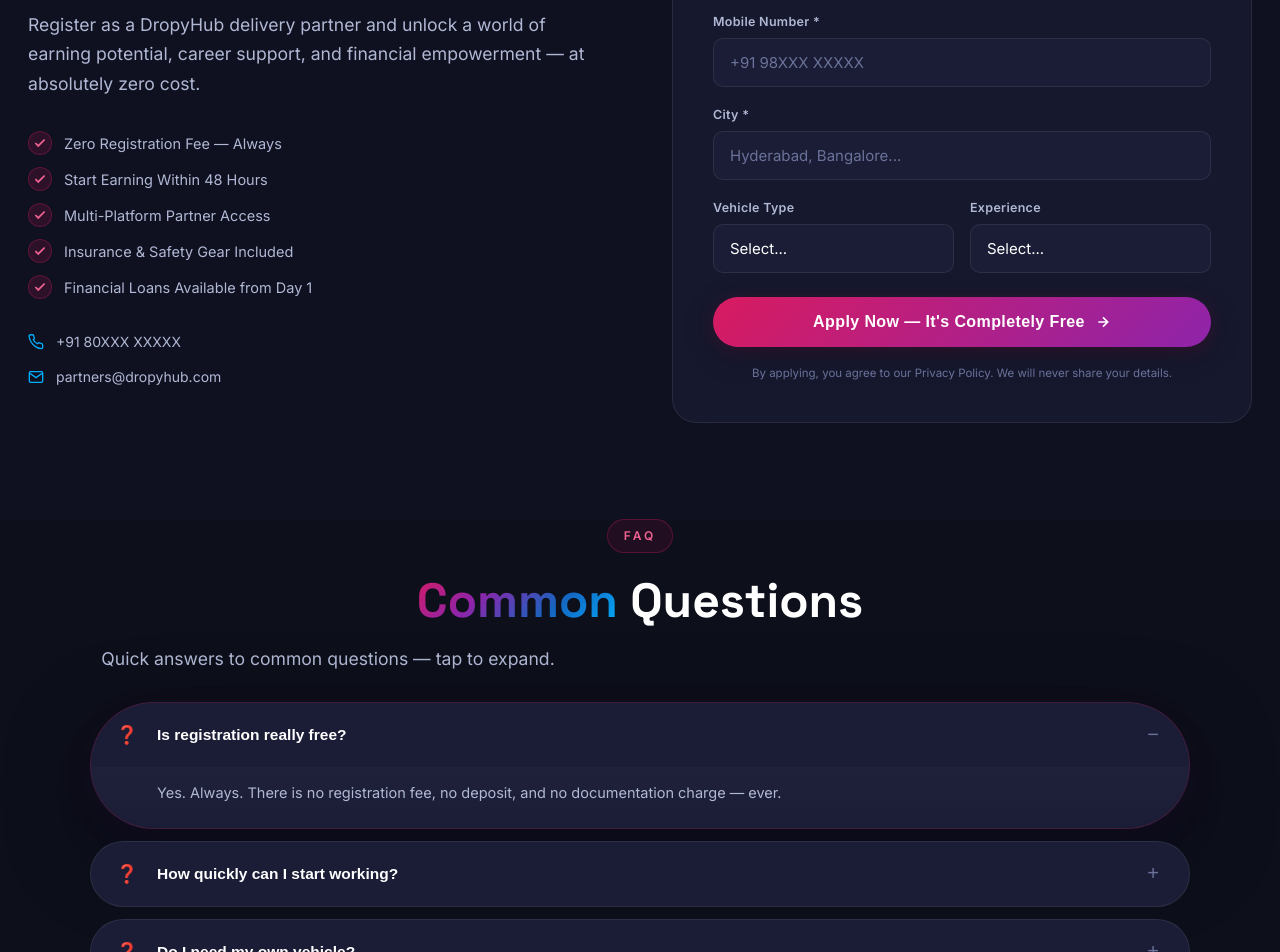
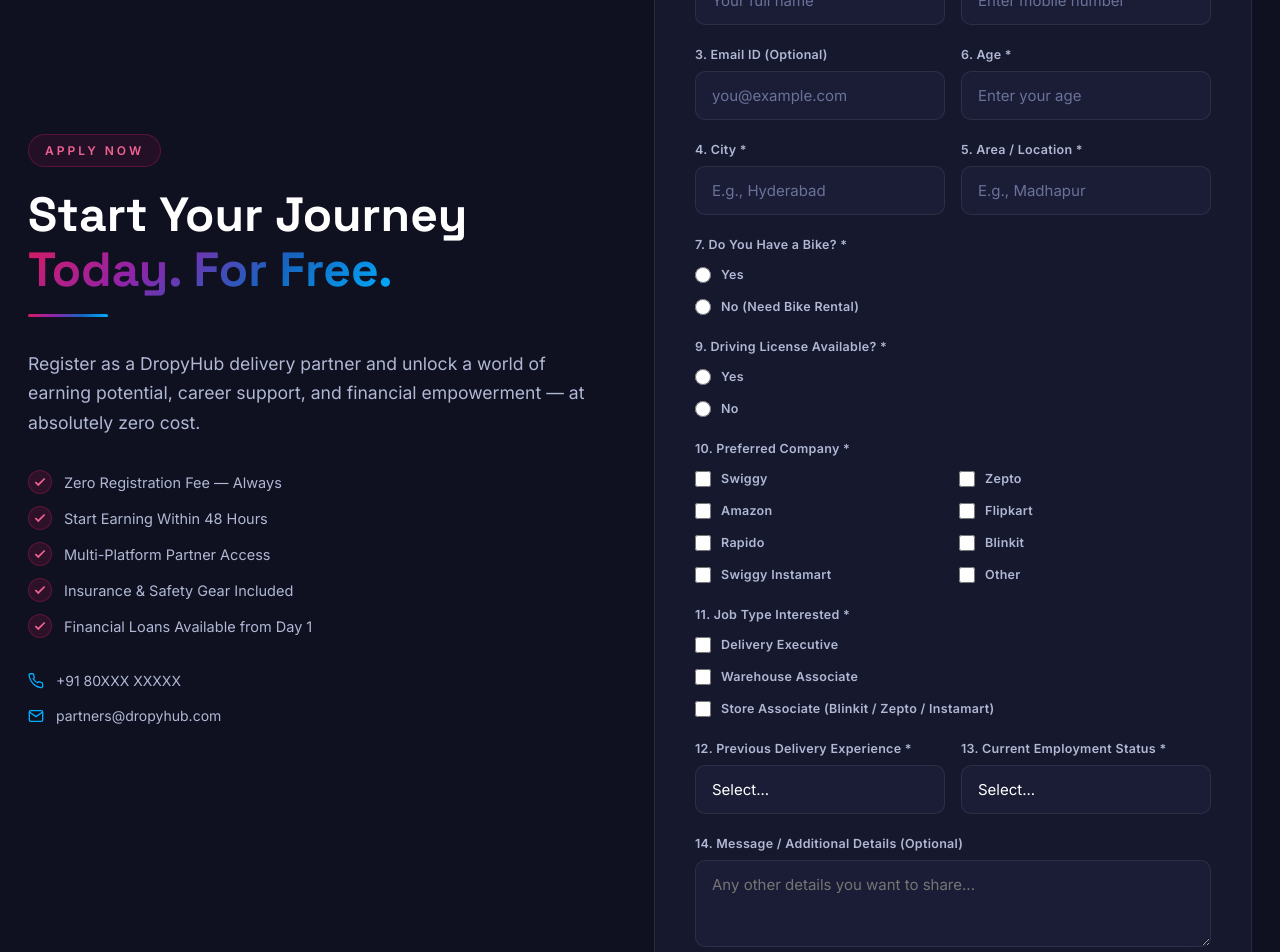
Before and after one commit to balajiprojects049-art/Dropyhub, a React (Vite) app: page /apply in a window 1280 px wide. Shown: the part 920-1872 px from the top of the page. Built offline with nearby package versions, Linux system fonts and the light colour scheme.

Commit message:
feat: updated Apply Now form schema to match delivery executive requirements

```diff
--- a/src/components/Apply.css
+++ b/src/components/Apply.css
@@ -146,6 +146,74 @@
     line-height: 1.5;
 }
 
+/* Form extensions for new inputs */
+.apply__form--long {
+    gap: 20px;
+}
+
+.apply__field textarea {
+    padding: 14px 16px;
+    background: var(--surface);
+    border: 1px solid var(--border);
+    color: var(--text-primary);
+    border-radius: 10px;
+    font-size: 15px;
+    font-family: 'Inter', sans-serif;
+    outline: none;
+    resize: vertical;
+    transition: box-shadow 0.22s ease, border-color 0.18s ease;
+}
+
+.apply__field textarea:focus {
+    border-color: rgba(216, 27, 96, 0.5);
+    box-shadow: 0 0 0 3px rgba(216, 27, 96, 0.1);
+}
+
+.apply__radio-group,
+.apply__checkbox-group {
+    display: flex;
+    flex-direction: column;
+    gap: 12px;
+    margin-top: 4px;
+}
+
+.apply__checkbox-grid {
+    display: grid;
+    grid-template-columns: 1fr 1fr;
+    gap: 12px;
+    margin-top: 4px;
+}
+
+.apply__radio-label,
+.apply__check-label {
+    display: flex;
+    align-items: center;
+    gap: 10px;
+    font-size: 14.5px;
+    color: var(--text-primary);
+    cursor: pointer;
+}
+
+.apply__radio-label input[type="radio"],
+.apply__check-label input[type="checkbox"] {
+    appearance: auto;
+    -webkit-appearance: auto;
+    width: 16px;
+    height: 16px;
+    accent-color: var(--pink);
+    cursor: pointer;
+    margin: 0;
+    padding: 0;
+}
+
+.apply__conditional-block {
+    animation: fadeUp 0.3s ease both;
+    padding: 16px;
+    background: rgba(216, 27, 96, 0.05);
+    border: 1px dashed rgba(216, 27, 96, 0.2);
+    border-radius: 12px;
+}
+
 /* Success */
 .apply__success {
     display: flex;
--- a/src/components/Apply.jsx
+++ b/src/components/Apply.jsx
@@ -3,20 +3,41 @@
 import './Apply.css';
 
 const Apply = () => {
-    const [form, setForm] = useState({ name: '', phone: '', city: '', vehicle: '', experience: '' });
+    const [form, setForm] = useState({
+        name: '', phone: '', email: '', city: '', area: '', age: '',
+        hasBike: '', bikeModel: '', bikeReg: '', drivingLicense: '',
+        preferredCompany: [], jobType: [], experience: '', employmentStatus: '', message: ''
+    });
     const [submitted, setSubmitted] = useState(false);
 
     const handleChange = e => setForm({ ...form, [e.target.name]: e.target.value });
+
+    // Handlers for checkboxes
+    const handleCheckboxArrayChange = (e, fieldName) => {
+        const { value, checked } = e.target;
+        setForm(prev => {
+            const currentArr = prev[fieldName];
+            if (checked) {
+                return { ...prev, [fieldName]: [...currentArr, value] };
+            } else {
+                return { ...prev, [fieldName]: currentArr.filter(item => item !== value) };
+            }
+        });
+    };
+
     const handleSubmit = e => {
         e.preventDefault();
         setSubmitted(true);
     };
 
+    const COMPANY_OPTIONS = ['Swiggy', 'Zepto', 'Amazon', 'Flipkart', 'Rapido', 'Blinkit', 'Swiggy Instamart', 'Other'];
+    const JOB_TYPES = ['Delivery Executive', 'Warehouse Associate', 'Store Associate (Blinkit / Zepto / Instamart)'];
+
     return (
         <section className="apply section section-alt" id="apply">
             <div className="container">
                 <div className="apply__inner">
-                    {/* Left */}
+                    {/* Left side unchanged */}
                     <div className="apply__info">
                         <div className="section-tag">Apply Now</div>
                         <h2 className="section-title">
@@ -75,42 +96,142 @@
                                 <button className="btn-primary" onClick={() => setSubmitted(false)}>Submit Another</button>
                             </div>
                         ) : (
-                            <form onSubmit={handleSubmit} className="apply__form">
-                                <h3 className="apply__form-title">Join as Delivery Partner</h3>
+                            <form onSubmit={handleSubmit} className="apply__form apply__form--long">
+                                <h3 className="apply__form-title">DropyHub – Delivery Executive Application Form</h3>
                                 <p className="apply__form-sub">Fill in your details and we'll get you started.</p>
 
+                                {/* 1. Full Name & 2. Mobile */}
+                                <div className="apply__row">
                                     <div className="apply__field">
-                                    <label htmlFor="name">Full Name *</label>
-                                    <input id="name" name="name" type="text" placeholder="Your full name" value={form.name} onChange={handleChange} required />
+                                        <label>1. Full Name *</label>
+                                        <input name="name" type="text" placeholder="Your full name" value={form.name} onChange={handleChange} required />
                                     </div>
                                     <div className="apply__field">
-                                    <label htmlFor="phone">Mobile Number *</label>
-                                    <input id="phone" name="phone" type="tel" placeholder="+91 98XXX XXXXX" value={form.phone} onChange={handleChange} required />
+                                        <label>2. Mobile Number *</label>
+                                        <input name="phone" type="number" placeholder="Enter mobile number" value={form.phone} onChange={handleChange} required />
+                                    </div>
+                                </div>
+
+                                {/* 3. Email & 6. Age */}
+                                <div className="apply__row">
+                                    <div className="apply__field">
+                                        <label>3. Email ID (Optional)</label>
+                                        <input name="email" type="email" placeholder="you@example.com" value={form.email} onChange={handleChange} />
                                     </div>
                                     <div className="apply__field">
-                                    <label htmlFor="city">City *</label>
-                                    <input id="city" name="city" type="text" placeholder="Hyderabad, Bangalore..." value={form.city} onChange={handleChange} required />
+                                        <label>6. Age *</label>
+                                        <input name="age" type="number" placeholder="Enter your age" value={form.age} onChange={handleChange} required />
                                     </div>
+                                </div>
+
+                                {/* 4. City & 5. Area */}
                                 <div className="apply__row">
                                     <div className="apply__field">
-                                        <label htmlFor="vehicle">Vehicle Type</label>
-                                        <select id="vehicle" name="vehicle" value={form.vehicle} onChange={handleChange}>
+                                        <label>4. City *</label>
+                                        <input name="city" type="text" placeholder="E.g., Hyderabad" value={form.city} onChange={handleChange} required />
+                                    </div>
+                                    <div className="apply__field">
+                                        <label>5. Area / Location *</label>
+                                        <input name="area" type="text" placeholder="E.g., Madhapur" value={form.area} onChange={handleChange} required />
+                                    </div>
+                                </div>
+
+                                {/* 7. Do You Have a Bike? */}
+                                <div className="apply__field">
+                                    <label>7. Do You Have a Bike? *</label>
+                                    <div className="apply__radio-group">
+                                        <label className="apply__radio-label">
+                                            <input type="radio" name="hasBike" value="Yes" onChange={handleChange} required />
+                                            <span>Yes</span>
+                                        </label>
+                                        <label className="apply__radio-label">
+                                            <input type="radio" name="hasBike" value="No" onChange={handleChange} required />
+                                            <span>No (Need Bike Rental)</span>
+                                        </label>
+                                    </div>
+                                </div>
+
+                                {/* 8. Bike Details (Conditional) */}
+                                {form.hasBike === 'Yes' && (
+                                    <div className="apply__row apply__conditional-block">
+                                        <div className="apply__field">
+                                            <label>8a. Bike Model *</label>
+                                            <input name="bikeModel" type="text" placeholder="E.g., Honda Activa" value={form.bikeModel} onChange={handleChange} required />
+                                        </div>
+                                        <div className="apply__field">
+                                            <label>8b. Bike Registration Number *</label>
+                                            <input name="bikeReg" type="text" placeholder="E.g., TS09 XX 1234" value={form.bikeReg} onChange={handleChange} required />
+                                        </div>
+                                    </div>
+                                )}
+
+                                {/* 9. Driving License */}
+                                <div className="apply__field">
+                                    <label>9. Driving License Available? *</label>
+                                    <div className="apply__radio-group">
+                                        <label className="apply__radio-label">
+                                            <input type="radio" name="drivingLicense" value="Yes" onChange={handleChange} required />
+                                            <span>Yes</span>
+                                        </label>
+                                        <label className="apply__radio-label">
+                                            <input type="radio" name="drivingLicense" value="No" onChange={handleChange} required />
+                                            <span>No</span>
+                                        </label>
+                                    </div>
+                                </div>
+
+                                {/* 10. Preferred Company */}
+                                <div className="apply__field">
+                                    <label>10. Preferred Company *</label>
+                                    <div className="apply__checkbox-grid">
+                                        {COMPANY_OPTIONS.map(company => (
+                                            <label key={company} className="apply__check-label">
+                                                <input type="checkbox" value={company} onChange={(e) => handleCheckboxArrayChange(e, 'preferredCompany')} />
+                                                <span>{company}</span>
+                                            </label>
+                                        ))}
+                                    </div>
+                                </div>
+
+                                {/* 11. Job Type */}
+                                <div className="apply__field">
+                                    <label>11. Job Type Interested *</label>
+                                    <div className="apply__checkbox-group">
+                                        {JOB_TYPES.map(job => (
+                                            <label key={job} className="apply__check-label">
+                                                <input type="checkbox" value={job} onChange={(e) => handleCheckboxArrayChange(e, 'jobType')} />
+                                                <span>{job}</span>
+                                            </label>
+                                        ))}
+                                    </div>
+                                </div>
+
+                                {/* 12. Experience & 13. Employment Status */}
+                                <div className="apply__row">
+                                    <div className="apply__field">
+                                        <label>12. Previous Delivery Experience *</label>
+                                        <select name="experience" value={form.experience} onChange={handleChange} required>
                                             <option value="">Select...</option>
-                                            <option value="own-bike">Own Bike</option>
-                                            <option value="own-3w">Own 3-Wheeler</option>
-                                            <option value="need-rental">Need Rental Vehicle</option>
+                                            <option value="Fresher">Fresher</option>
+                                            <option value="0-6 Months">0–6 Months</option>
+                                            <option value="6-12 Months">6–12 Months</option>
+                                            <option value="1+ Year">1+ Year</option>
                                         </select>
                                     </div>
                                     <div className="apply__field">
-                                        <label htmlFor="experience">Experience</label>
-                                        <select id="experience" name="experience" value={form.experience} onChange={handleChange}>
+                                        <label>13. Current Employment Status *</label>
+                                        <select name="employmentStatus" value={form.employmentStatus} onChange={handleChange} required>
                                             <option value="">Select...</option>
-                                            <option value="0-6m">0–6 months</option>
-                                            <option value="6-12m">6–12 months</option>
-                                            <option value="1-3yr">1–3 years</option>
-                                            <option value="3yr+">3+ years</option>
+                                            <option value="Working">Working</option>
+                                            <option value="Not Working">Not Working</option>
                                         </select>
                                     </div>
+                                </div>
+
+                                {/* 14. Message */}
+                                <div className="apply__field">
+                                    <label>14. Message / Additional Details (Optional)</label>
+                                    <textarea name="message" rows="3" placeholder="Any other details you want to share..." value={form.message} onChange={handleChange} />
                                 </div>
 
                                 <button type="submit" className="btn-primary apply__submit">
```
Lines whose indentation alone changed are shown as unchanged.
